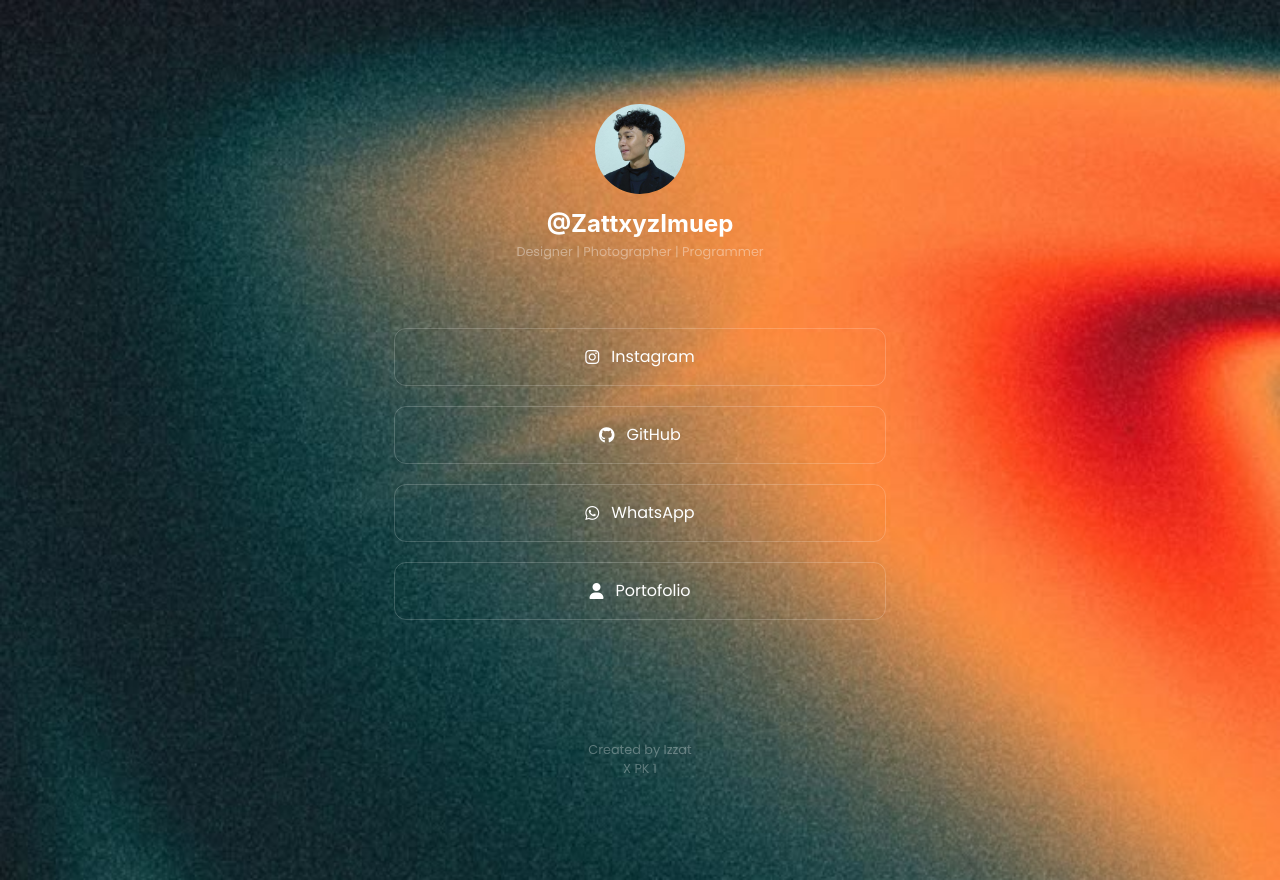
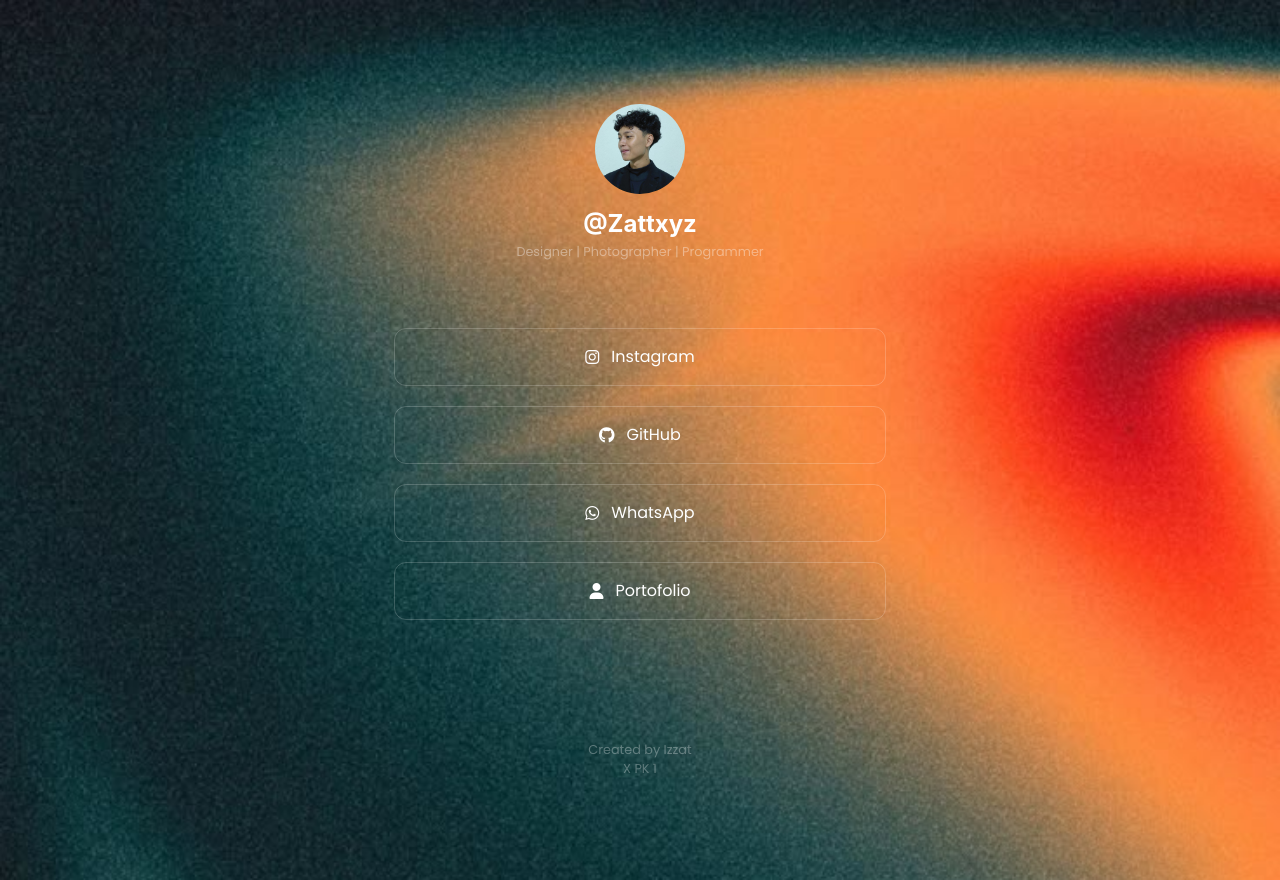
Before and after one commit to Zatyxx/LinksNode, a React (Vite) app: page / in a window 1280 px wide. Built offline with nearby package versions, Linux system fonts and the light colour scheme.

Commit message:
Perubahan Username

```diff
--- a/index.html
+++ b/index.html
@@ -4,7 +4,7 @@
     <meta charset="UTF-8" />
     <link rel="icon" type="image/svg+xml" href="/favicon.svg" />
     <meta name="viewport" content="width=device-width, initial-scale=1.0" />
-    <title>ImuepNodes</title>
+    <title>LinksNode</title>
     <link rel="stylesheet" href="https://cdnjs.cloudflare.com/ajax/libs/font-awesome/6.5.1/css/all.min.css">
   </head>
   <body>
--- a/src/linkTreeIjat.jsx
+++ b/src/linkTreeIjat.jsx
@@ -17,7 +17,7 @@
                 <div className="profile">
                     <img src={FotoProfil} alt="ijat-mesem" />
                     <div className="profil-desc">
-                        <h1>@ZattxyzImuep</h1>
+                        <h1>@Zattxyz</h1>
                         <span>Designer | Photographer | Programmer</span>
                     </div>
                 </div>
```
